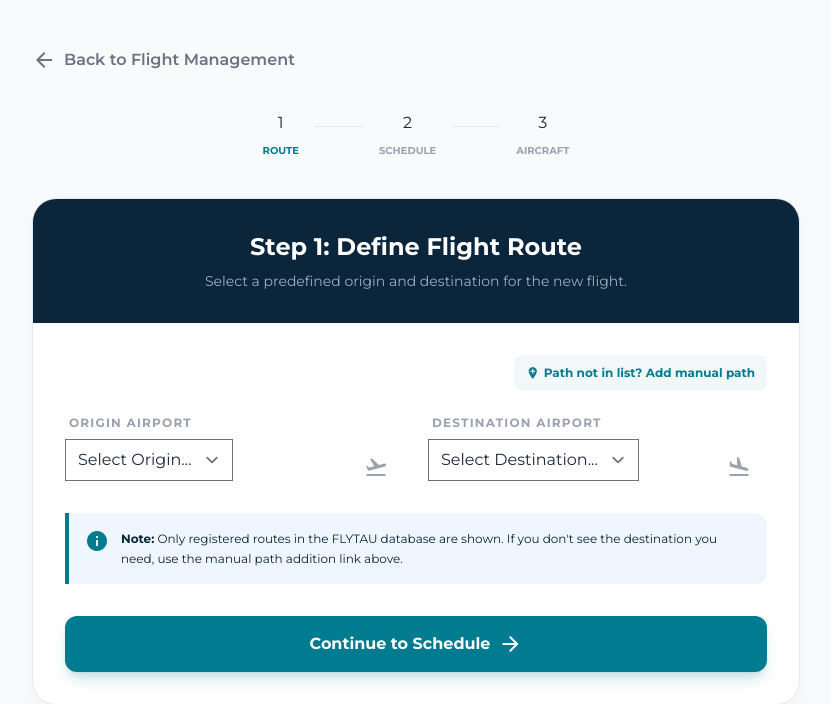
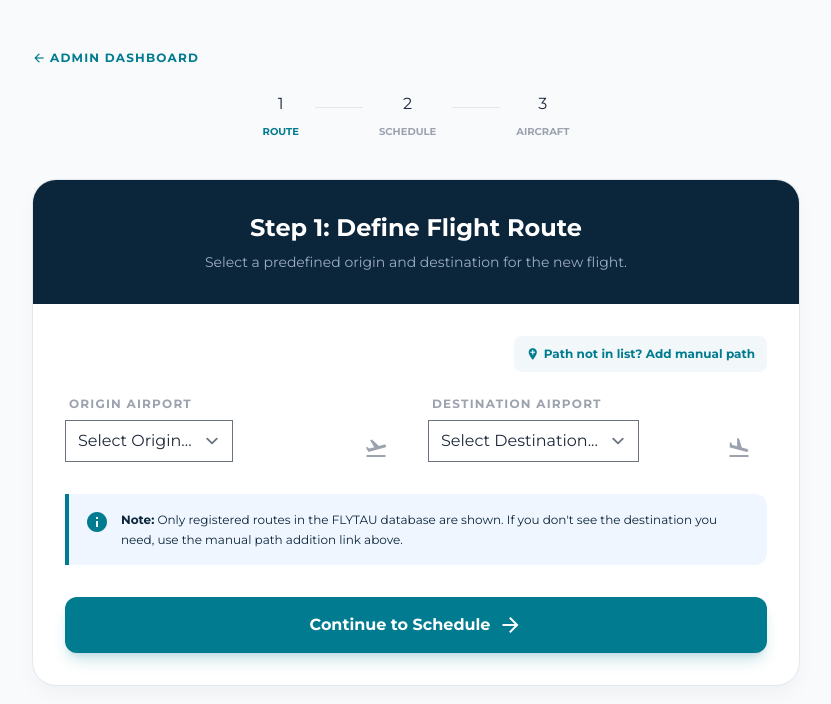
Before and after one commit to OJS-9/FLYTAU, a Flask app: template templates/manage_flights.html in a window 1280 px wide. Shown: the top 704 px of the page, without its empty margins (224-1055 px from the left). Run offline with Flask 3, Linux system fonts and the light colour scheme; the template is opened without the code that fills it, so the values that code supplies are empty; some libraries are stand-ins or nearby versions.

Commit message:
match buttons styles in the manager pages

```diff
--- a/templates/add_pilot.html
+++ b/templates/add_pilot.html
@@ -38,9 +38,9 @@
     <main class="w-full max-w-3xl">
 
         <div class="mb-6">
-            <a href="{{ url_for('admin_dashboard') }}" class="group inline-flex items-center text-gray-400 hover:text-[#007B8F] transition-colors font-bold text-xs uppercase tracking-widest">
-                <span class="material-icons text-sm mr-2 transform group-hover:-translate-x-1 transition-transform">arrow_back</span>
-                Dashboard
+            <a href="{{ url_for('admin_dashboard') }}" class="text-[#007B8F] text-xs font-bold uppercase tracking-widest flex items-center mb-2 hover:opacity-70 transition-opacity">
+                <span class="material-icons text-sm mr-1">arrow_back</span>
+                Admin Dashboard
             </a>
         </div>
 
--- a/templates/add_plane.html
+++ b/templates/add_plane.html
@@ -36,9 +36,9 @@
     <main class="w-full max-w-2xl">
 
         <div class="mb-6">
-            <a href="{{ url_for('admin_dashboard') }}" class="group inline-flex items-center text-gray-400 hover:text-[#007B8F] transition-colors font-bold text-xs uppercase tracking-widest">
-                <span class="material-icons text-sm mr-2 transform group-hover:-translate-x-1 transition-transform">arrow_back</span>
-                Back to Dashboard
+            <a href="{{ url_for('admin_dashboard') }}" class="text-[#007B8F] text-xs font-bold uppercase tracking-widest flex items-center mb-2 hover:opacity-70 transition-opacity">
+                <span class="material-icons text-sm mr-1">arrow_back</span>
+                Admin Dashboard
             </a>
         </div>
 
--- a/templates/add_steward.html
+++ b/templates/add_steward.html
@@ -37,9 +37,9 @@
     <main class="w-full max-w-3xl">
 
         <div class="mb-6">
-            <a href="{{ url_for('admin_dashboard') }}" class="group inline-flex items-center text-gray-400 hover:text-[#007B8F] transition-colors font-bold text-xs uppercase tracking-widest">
-                <span class="material-icons text-sm mr-2 transform group-hover:-translate-x-1 transition-transform">arrow_back</span>
-                Return to Dashboard
+            <a href="{{ url_for('admin_dashboard') }}" class="text-[#007B8F] text-xs font-bold uppercase tracking-widest flex items-center mb-2 hover:opacity-70 transition-opacity">
+                <span class="material-icons text-sm mr-1">arrow_back</span>
+                Admin Dashboard
             </a>
         </div>
 
--- a/templates/admin_dashboard.html
+++ b/templates/admin_dashboard.html
@@ -41,7 +41,10 @@
             </div>
 
             <div class="p-8">
-                <p class="text-gray-400 text-xs font-bold uppercase tracking-widest mb-4">Operational Management</p>
+                <div class="relative mb-4">
+                    <div class="absolute inset-0 flex items-center"><div class="w-full border-t border-gray-100"></div></div>
+                    <div class="relative flex justify-center text-xs uppercase"><span class="bg-white px-3 text-gray-400 font-bold tracking-widest">Operational Management</span></div>
+                </div>
                 <div class="grid gap-3">
                     <a href="{{ url_for('manage_orders_page') }}" class="admin-btn">
                         <span class="material-icons">confirmation_number</span>
--- a/templates/manage_flights.html
+++ b/templates/manage_flights.html
@@ -25,10 +25,10 @@
 <body class="min-h-screen py-12 px-4">
     <main class="max-w-3xl mx-auto">
 
-        <div class="mb-8">
-            <a href="{{ url_for('manage_flights') }}" class="inline-flex items-center text-gray-500 hover:text-[#007B8F] transition-colors font-semibold group">
-                <span class="material-icons mr-2 transform group-hover:-translate-x-1 transition-transform">arrow_back</span>
-                Back to Flight Management
+        <div class="mb-6">
+            <a href="{{ url_for('admin_dashboard') }}" class="text-[#007B8F] text-xs font-bold uppercase tracking-widest flex items-center mb-2 hover:opacity-70 transition-opacity">
+                <span class="material-icons text-sm mr-1">arrow_back</span>
+                Admin Dashboard
             </a>
         </div>
 
```
